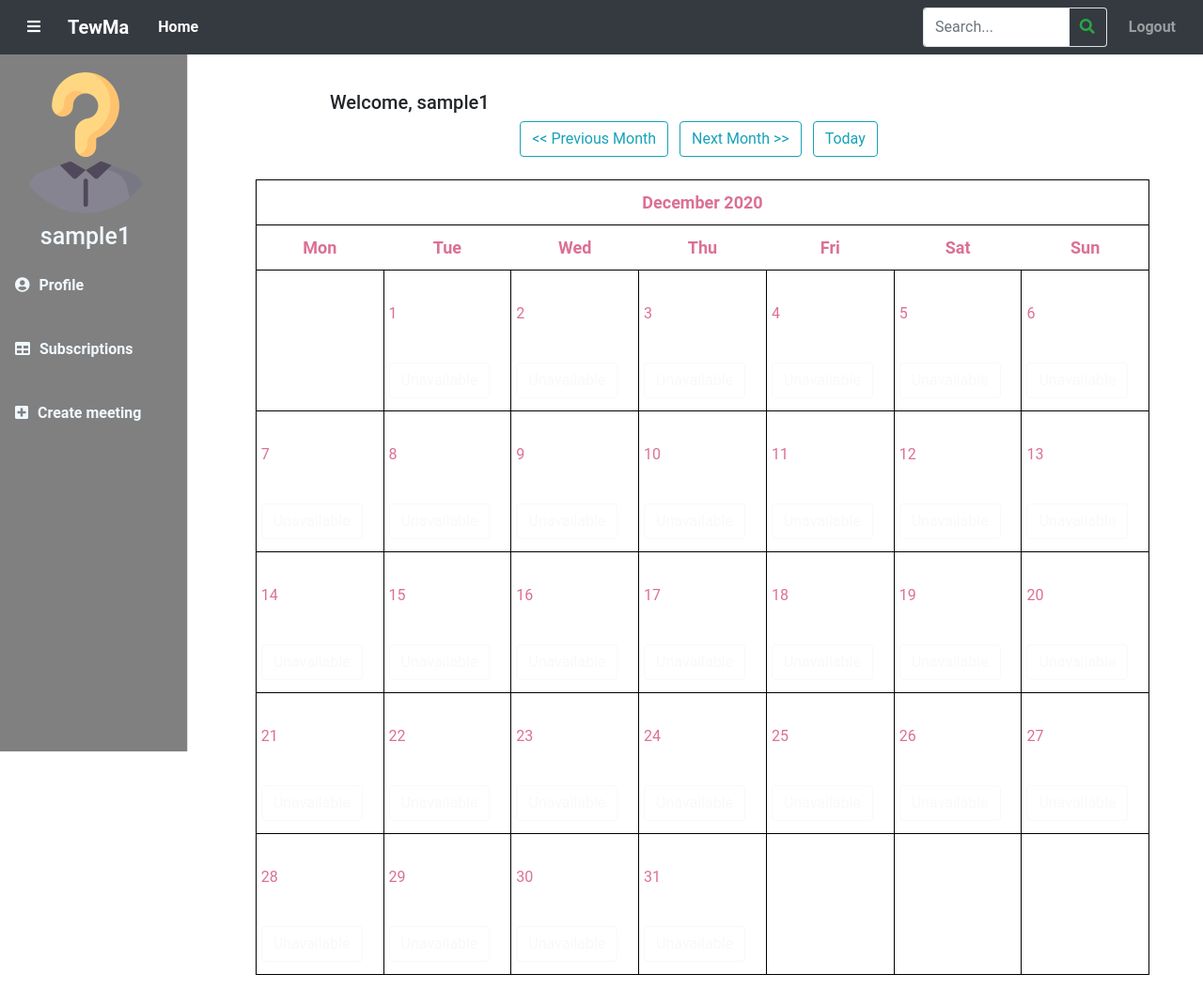
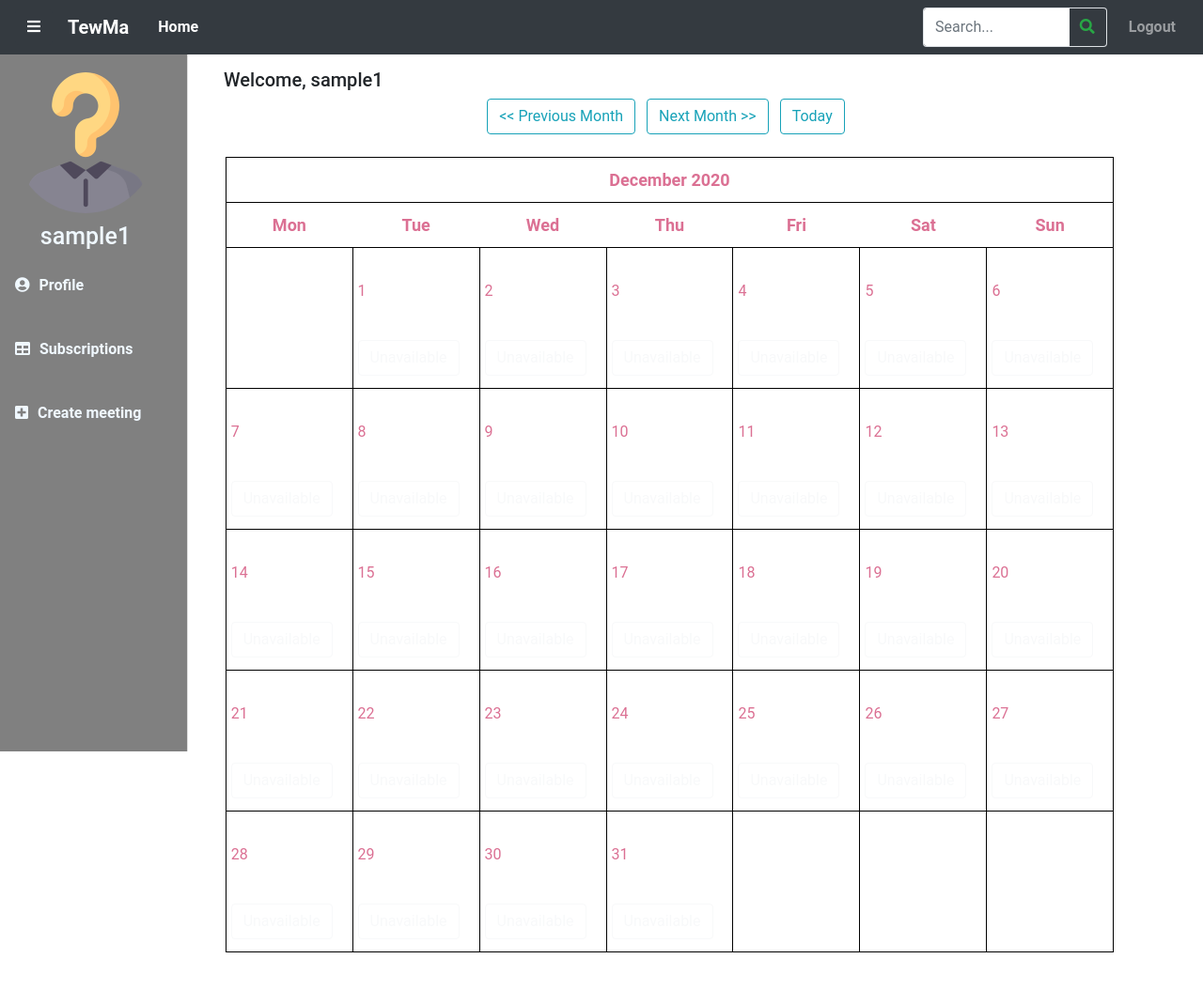
Before and after one commit to Bouncyyahomie/TEWMA-project, a Django app: page / in a window 1280 px wide. Shown: the whole page at 94% size. After the commit the page ends 1014 px from the top, so only its background shows below. Run offline with Django 3.2, Linux system fonts and the light colour scheme; a user stored in the database is signed in; data comes from the database, SQL or seed files in the repository; data that the repository does not hold is empty; some libraries are stand-ins or nearby versions.

Commit message:
remove main-container div class

```diff
--- a/appointment/templates/appointment/base.html
+++ b/appointment/templates/appointment/base.html
@@ -47,8 +47,10 @@
 
     opacity: 1;
     transition: opacity 0.6s; /* 600ms to fade out */
-    /* width: 80%;
-    text-align: center; */
+
+}
+.container{
+    padding-left: 10rem;
 }
 .closebtn {
   margin-left: 15px;
@@ -114,10 +116,10 @@ body {
 
 }
 
-.main-container{
+/* .main-container{
     padding-left: 215px;
     margin: 2rem;
-}
+} */
 
 .meeting-list th{
 color: palevioletred;
--- a/appointment/templates/appointment/create_meeting.html
+++ b/appointment/templates/appointment/create_meeting.html
@@ -1,7 +1,7 @@
 {% extends "appointment/base.html" %}
 {% load crispy_forms_tags %}
 {% block content %}
-    <div class="main-container">
+    <div class="container">
         <form method="POST" enctype="multipart/form-data">
             {% csrf_token %}
             <fieldset class="form-group">
--- a/appointment/templates/appointment/delete_meeting.html
+++ b/appointment/templates/appointment/delete_meeting.html
@@ -1,6 +1,6 @@
 {% extends "appointment/base.html" %}
 {% block content %}
-    <div class="main-container">
+    <div class="container">
         <form method="POST">
             {% csrf_token %}
             <fieldset class="form-group">
--- a/appointment/templates/appointment/detail.html
+++ b/appointment/templates/appointment/detail.html
@@ -1,7 +1,7 @@
 {% extends 'appointment/base.html' %}
 
 {% block content %}
-    <div class="main-container">
+    <div class="container">
         <div class="detail">
             <h2>Date : {{ meeting.date_meeting }}</h2>
             <p>Subject : {{ meeting.subject }}</p>
--- a/appointment/templates/appointment/edit_meeting.html
+++ b/appointment/templates/appointment/edit_meeting.html
@@ -1,7 +1,7 @@
 {% extends "appointment/base.html" %}
 {% load crispy_forms_tags %}
 {% block content %}
-    <div class="main-container">
+    <div class="container">
         <form method="POST">
             {% csrf_token %}
             <fieldset class="form-group">
--- a/appointment/templates/appointment/home_page.html
+++ b/appointment/templates/appointment/home_page.html
@@ -1,11 +1,12 @@
 {% extends 'appointment/base.html' %}
 
 {% block content %}
-    <div class="main-container" >
-        <div class="clearfix">
-            <h1 class="left m-2" style="font-size: 20px; padding-left: 6rem; ">Welcome, {{ request.user }} </h1>
-        </div>
+    <!-- <div class="main-container" > -->
+        <!-- <div class="clearfix" style="text-align:center"> -->
+
+        <!-- </div> -->
         <div class="container">
+            <h1 class="left m-2" style="font-size: 20px;">Welcome, {{ request.user }} </h1>
             <div class="row">
                 <div class="col-md-12 bg-transparent text-center">
                     <a class="btn btn-outline-info right mr-2 " href="{% url 'appointment:home_page' %}?{{ prev_month }}"> << Previous Month </a>
@@ -19,5 +20,5 @@
                 <br>{{ calendar }}
             </div>
         </div>
-    </div>
+    <!-- </div> -->
 {% endblock %}
--- a/appointment/templates/appointment/meeting_list.html
+++ b/appointment/templates/appointment/meeting_list.html
@@ -2,7 +2,7 @@
 
 {% block content %}
 
-    <div class="main-container">
+    <div class="container">
         <h1>{{ day }}</h1>
             <table class="meeting_list">
             <tr>
--- a/appointment/templates/appointment/participants.html
+++ b/appointment/templates/appointment/participants.html
@@ -1,7 +1,8 @@
 {% extends 'appointment/base.html' %}
 
 {% block content %}
-<div class="main-container">
+<!-- <div class="main-container"> -->
+    <div class="container">
     <h1>Participants</h1>
     {% if participants %}
         {% for each_user in participants %}
@@ -14,4 +15,5 @@
         {% endfor %}
     {% endif %}
 </div>
+<!-- </div> -->
 {% endblock %}
--- a/appointment/templates/appointment/search_result.html
+++ b/appointment/templates/appointment/search_result.html
@@ -3,7 +3,7 @@
 
 {% block content %}
 
-    <div class="main-container">
+    <!-- <div class="main-container"> -->
         <h1 class="display-6 border-bottom py-3">Results for "{{ query}}"</h1>
         <h5  > {{ count }} results from "{{ query }}"</h5>
         {% if not meeting %}
@@ -29,6 +29,6 @@
                 {% endfor %}
             </table>
         {% endif %}
-    </div>
+    <!-- </div> -->
 
 {% endblock %}
--- a/users/templates/users/create_meeting.html
+++ b/users/templates/users/create_meeting.html
@@ -1,7 +1,7 @@
 {% extends "appointment/base.html" %}
 {% load crispy_forms_tags %}
 {% block content %}
-    <div class="main-container">
+    <div class="container">
         <form method="POST" enctype="multipart/form-data">
             {% csrf_token %}
             {{ form|crispy }}
--- a/users/templates/users/edit_profile.html
+++ b/users/templates/users/edit_profile.html
@@ -2,7 +2,7 @@
 {% load crispy_forms_tags %}
 
 {% block content %}
-    <div class="main-container">
+    <div class="container">
         <h1>{{ user.username }} Profile</h1>
         <form method="POST" enctype="multipart/form-data">
             {% csrf_token %}
--- a/users/templates/users/login.html
+++ b/users/templates/users/login.html
@@ -1,7 +1,7 @@
 {% extends "appointment/base.html" %}
 {% load crispy_forms_tags %}
 {% block content %}
-    <div class="main-container">
+    <div class="container">
         <div class="content-section">
             <form method="POST">
                 {% csrf_token %}
--- a/users/templates/users/logout.html
+++ b/users/templates/users/logout.html
@@ -1,6 +1,6 @@
 {% extends "appointment/base.html" %}
 {% block content %}
-    <div class="main-container">
+    <div class="container">
         <h2>You have been logged out</h2>
         <div class="border-top pt-3">
             <a href="{% url 'login' %}">Login again?</a>
--- a/users/templates/users/other_profiles.html
+++ b/users/templates/users/other_profiles.html
@@ -1,7 +1,7 @@
 {% extends "appointment/base.html" %}
 {% load crispy_forms_tags %}
 {% block content %}
-    <div class="main-container">
+    <div class="container">
         <div class="container">
             <h1>{{ specific_user.username }} Profile</h1>
             <div class="media">
--- a/users/templates/users/profile.html
+++ b/users/templates/users/profile.html
@@ -2,7 +2,7 @@
 {% load iterator %}
 {% block content %}
 
-    <div class="main-container">
+    <div class="container">
         <h1>{{ user.username }} Profile</h1>
         <div class="media">
             <img src="{{ user.profile.image.url }}" width="300">
--- a/users/templates/users/register.html
+++ b/users/templates/users/register.html
@@ -1,7 +1,7 @@
 {% extends "appointment/base.html" %}
 {% load crispy_forms_tags %}
 {% block content %}
-    <div class="main-container">
+    <div class="container">
         <div class="content-section">
             <form method="POST">
                 {% csrf_token %}
```
